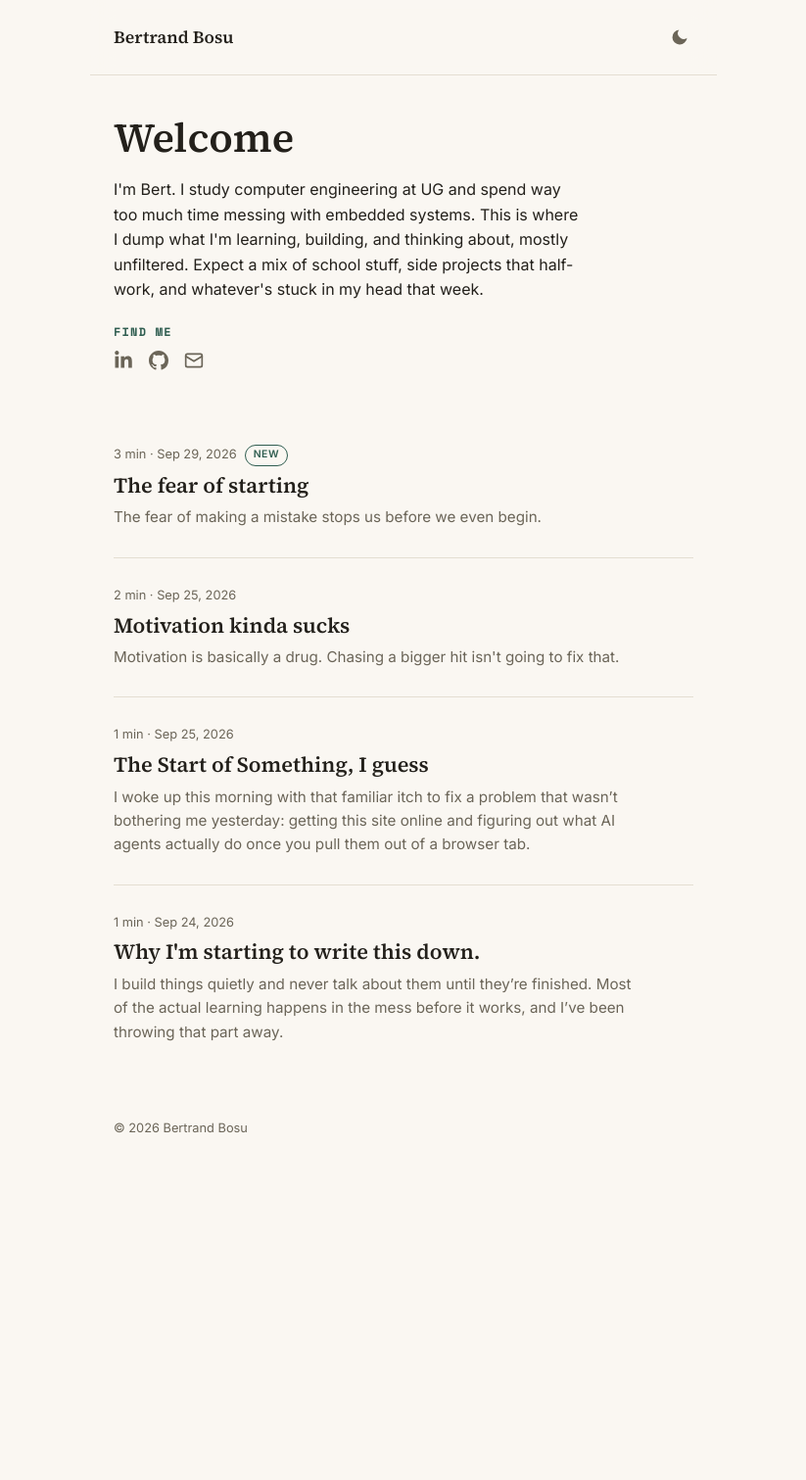
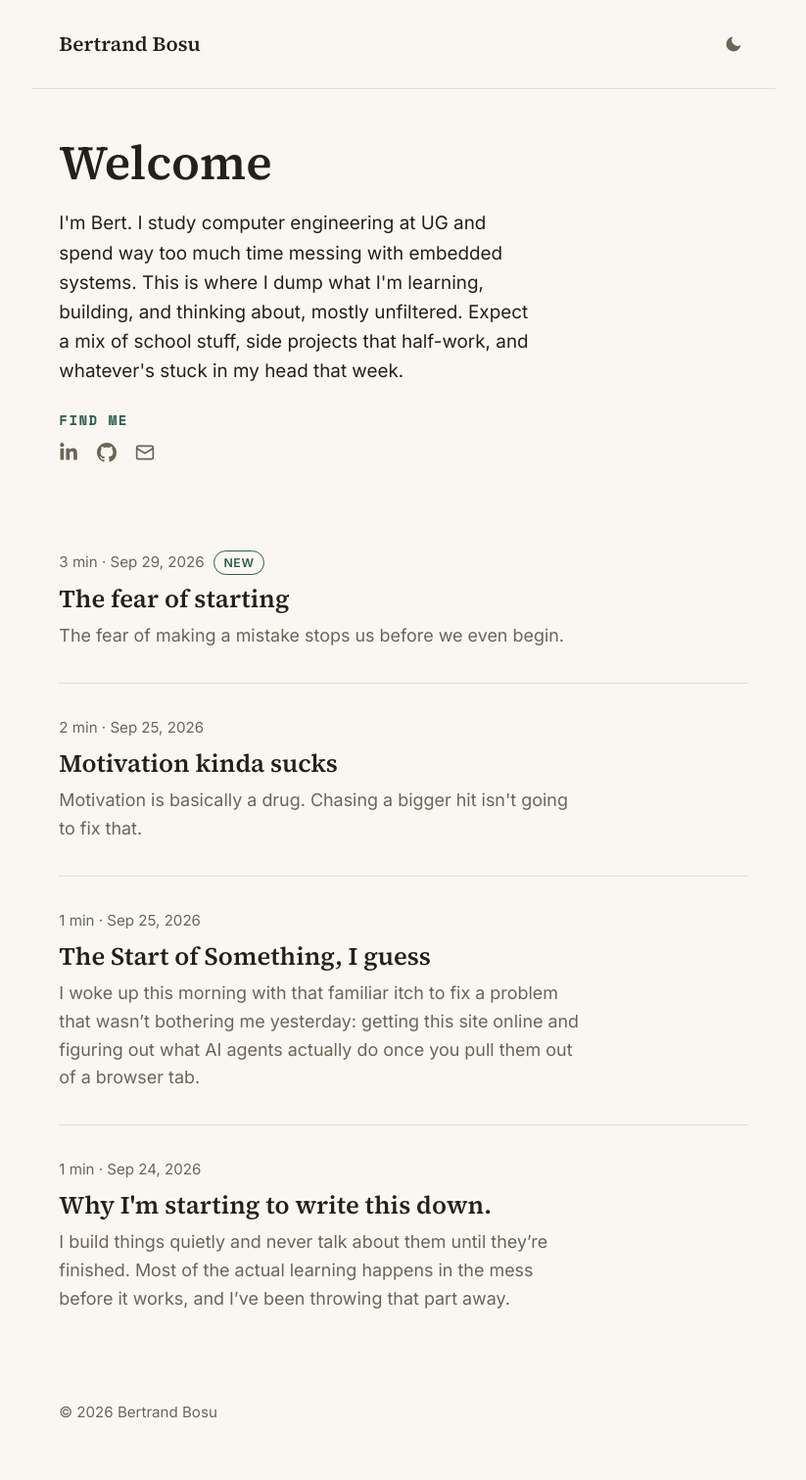
Before and after one commit to Bertqrt/bertrandbosu-blog1, a Jekyll site: the page built from index.md, in a window 1280 px wide. Shown: the whole page at 98% size, without its empty margins (228-1051 px from the left). Built offline with Jekyll 4.4.1, drawn with Linux system fonts in a browser that asks for light colours; comment, search, counter and statistics services are not loaded; before the commit the page ends 1210 px from its top, so only the background shows below that.

Commit message:
Make desktop layout bigger while keeping mobile unchanged
Scale up base font size and widen the content column on screens
1024px and wider so the site doesn't look zoomed out on PC, without
touching the mobile/tablet layout.

Co-Authored-By: Claude Sonnet 5 <noreply@anthropic.com>
Claude-Session: https://claude.ai/code/session_01XvustEj7PEjSjzRvfsnfRp

```diff
--- a/assets/css/style.css
+++ b/assets/css/style.css
@@ -504,3 +504,10 @@ a { color: inherit; text-decoration: none; }
 @media (max-width: 480px) {
   .intro h1 { font-size: 2.1rem; }
 }
+
+/* Desktop screens have room to breathe: scale everything up a bit
+   so the page doesn't look zoomed out. Mobile/tablet stay untouched. */
+@media (min-width: 1024px) {
+  html { font-size: 118%; }
+  .page { max-width: 760px; }
+}
```
